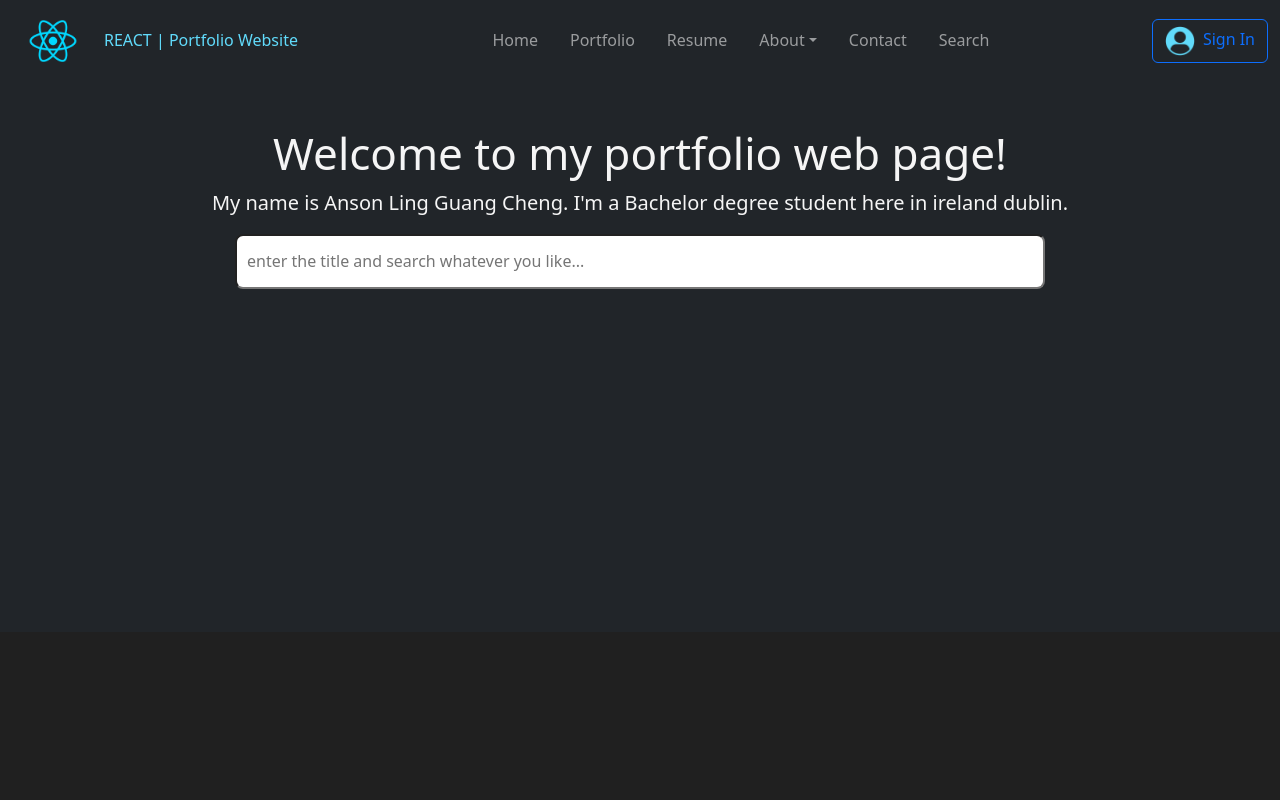
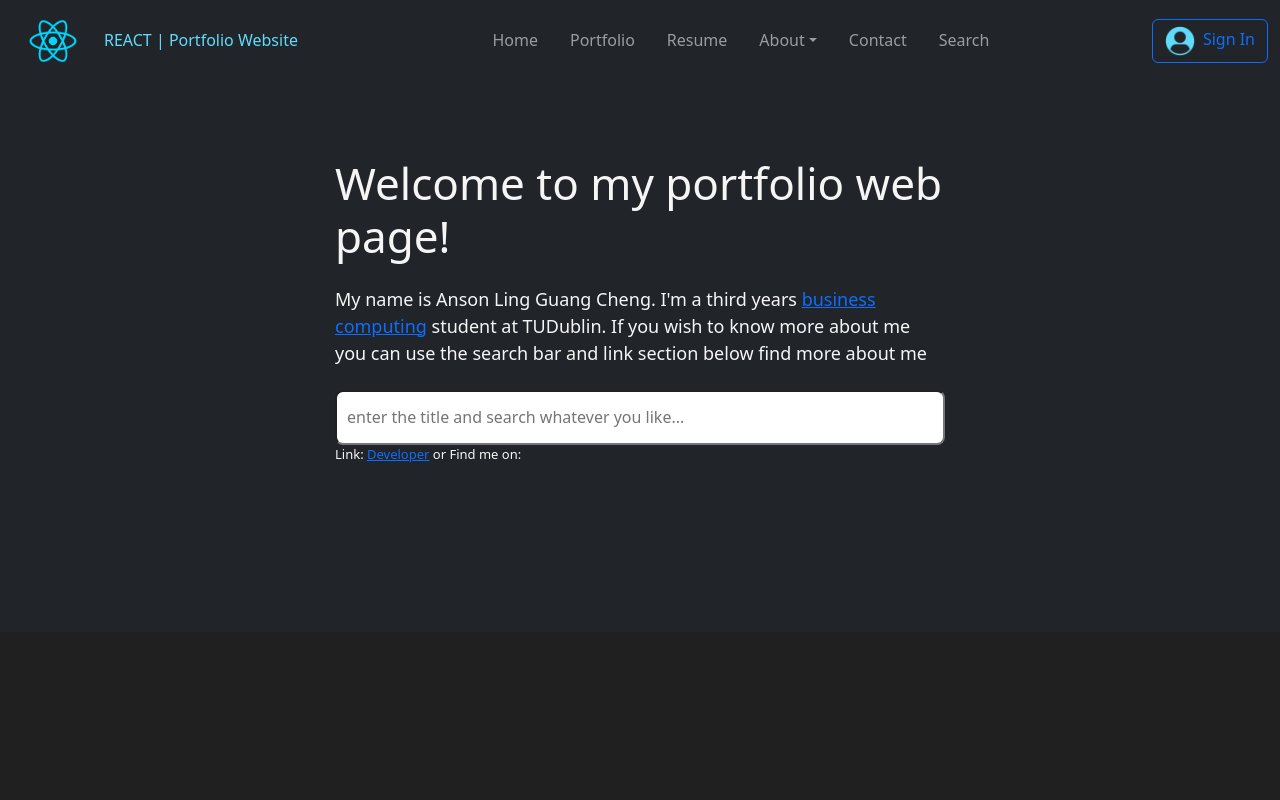
Before and after one commit to AnsonL1234/portfolioweb, a React (Vite) app in the folder portfoliowebsite/: page / in a window 1280 px wide. Shown: the top 800 px of the page. Built offline with nearby package versions, Linux system fonts and the light colour scheme.

Commit message:
adding style design into the homepage

```diff
--- a/portfoliowebsite/src/page/HomePage/HomePage.css
+++ b/portfoliowebsite/src/page/HomePage/HomePage.css
@@ -1,28 +1,35 @@
+h2, article {
+    color: whitesmoke;
+    margin-bottom: 23px;
+}
+
 h2 {
-    color: whitesmoke;
     font-size: 44px;
 }
 
-p {
-    font-size: 20px
+article {
+    font-size: 18px;
 }
 
-input {
+input[type=text] {
     border-radius: 8px;
-    width: 810px;
+    width: 610px;
     height: 55px;
     padding-left: 10px;
+    background-image: url();
+    font-size: 16px;
 }
+
 
 .homepage-body {
     width: 100%;
     min-height: 100vh;
-
 }
 
 .homepage-firstsection {
-    display: block;
+    display: flex;
     text-align: center;
+    justify-content: space-evenly;
     padding-top: 45px;
     height: 550px;
 }
@@ -30,6 +37,12 @@ input {
 .homepage-secondsection {
     height: 550px;
     background-color: #202020;
+}
+
+.homepage-left-content {
+    text-align: left;
+    margin: 30px;
+    width: 610px;
 }
 
 @media only screen and (max-width: 900px)  {
--- a/portfoliowebsite/src/page/HomePage/HomePage.jsx
+++ b/portfoliowebsite/src/page/HomePage/HomePage.jsx
@@ -6,11 +6,7 @@ export default function HomePage() {
     return (
         <div className="homepage-body" id='homepage'>
             <section className="homepage-firstsection bg-dark">
-                <h2>Welcome to my portfolio web page!</h2>
-                <p>My name is Anson Ling Guang Cheng. I'm a Bachelor degree student here in ireland dublin. </p>
-                <form action="">
-                    <input type="text" placeholder='enter the title and search whatever you like...'/>
-                </form>
+                <HomepageLeftContent />
             </section>
             <section className="homepage-secondsection">
 
--- a/portfoliowebsite/src/page/HomePage/HomepageLeftContent.jsx
+++ b/portfoliowebsite/src/page/HomePage/HomepageLeftContent.jsx
@@ -1,14 +1,19 @@
 import './HomePage.css'
 
-const HomepageLeftContent = (props) => {
+const HomepageLeftContent = () => {
 
     return (
         <div className="homepage-left-content">
             <h2>Welcome to my portfolio web page!</h2>
-                <p>My name is Anson Ling Guang Cheng. I'm a Bachelor degree student here in ireland dublin. </p>
-                <form action="">
-                    <input type="text" placeholder='enter the title and search whatever you like...'/>
-                </form>
+            <article>
+                My name is Anson Ling Guang Cheng. I'm a third years <a href="http://">business computing</a> student at TUDublin. If you wish to know more about me you can use the search bar and link section below find more about me
+            </article>
+            <form action="">
+                <input type="text" placeholder='enter the title and search whatever you like...' />
+            </form>
+            <div className="link-section">
+                <p>Link: <a href="http://">Developer</a> or Find me on: </p>
+            </div>
         </div>
     );
 }
```
